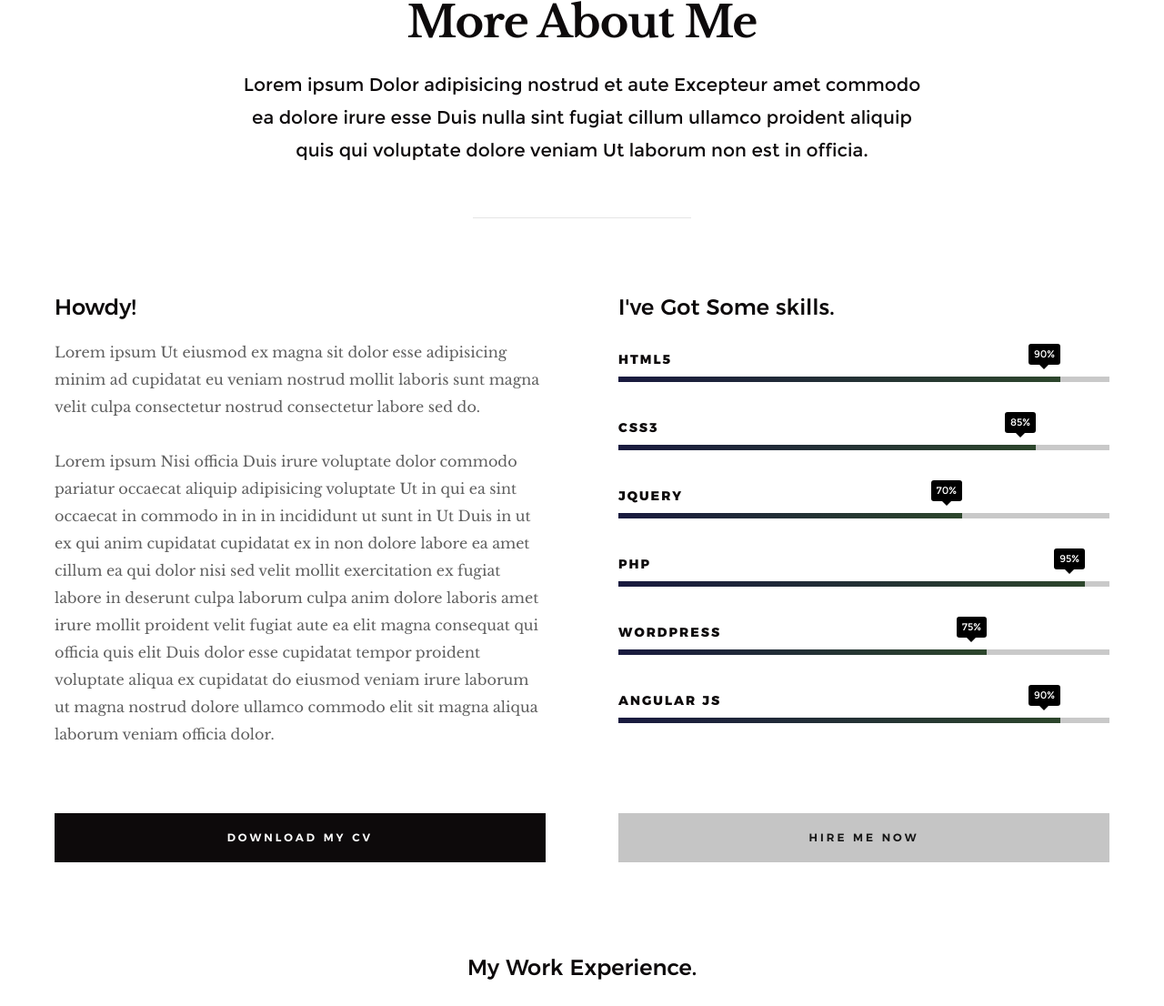
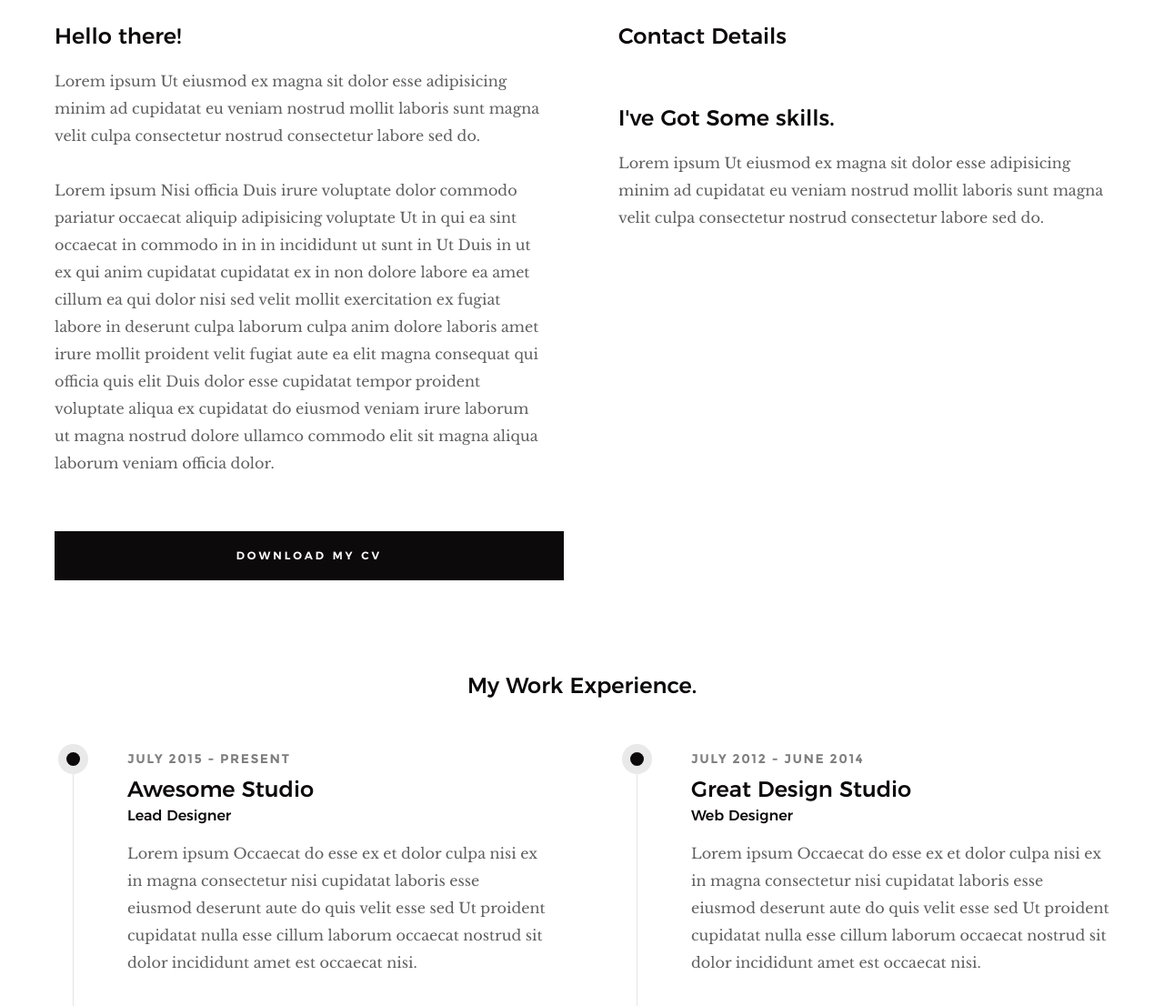
Before and after one commit to Lbalkenhol/lbalkenhol.github.io, a plain HTML site: page index.html in a window 1280 px wide. Shown: the part 984-2090 px from the top of the page at 91% size. Drawn offline with Linux system fonts and the light colour scheme.

Commit message:
playing with the template

```diff
--- a/index.html
+++ b/index.html
@@ -42,17 +42,18 @@
     ================================================== -->
     <header class="s-header">
 
+    	<!---
         <div class="header-logo">
             <a class="site-logo" href="index.html"><img src="images/logo.png" alt="Homepage"></a>
         </div>
+        --->
 
         <nav class="header-nav-wrap">
             <ul class="header-nav">
                 <li class="current"><a class="smoothscroll"  href="#home" title="home">Home</a></li>
                 <li><a class="smoothscroll"  href="#about" title="about">About</a></li>
-                <li><a class="smoothscroll"  href="#works" title="works">Works</a></li>
-                <li><a class="smoothscroll"  href="#blog" title="blog">Blog</a></li>
-                <li><a class="smoothscroll"  href="#contact" title="contact">Contact</a></li>
+                <li><a class="smoothscroll"  href="#research" title="researcg">Research</a></li>
+                <li><a class="smoothscroll"  href="#cv" title="cv">CV</a></li>
             </ul>
         </nav>
 
@@ -72,14 +73,17 @@
 
             <div class="row home-content__main">
 
+            	<!---
                 <h3>Hello There</h3>
+				--->
 
                 <h1>
-                    I am Jonathan Doe. <br>
-                    I am a graphic & UI/UX <br>
-                    designer based in Somewhere.
+                    I am Lennart Balkenhol. <br>
+                    I am a PhD Candidate <br>
+                    studying Cosmology.
                 </h1>
 
+                <!---
                 <div class="home-content__buttons">
                     <a href="#works" class="smoothscroll btn btn--stroke">
                         Latest Projects
@@ -88,6 +92,7 @@
                         More About Me
                     </a>
                 </div>
+                --->
 
                 <div class="home-content__scroll">
                     <a href="#about" class="scroll-link smoothscroll">
@@ -125,18 +130,20 @@
     ================================================== -->
     <section id="about" class="s-about target-section">
 
+        <!---
         <div class="row narrow section-intro has-bottom-sep">
             <div class="col-full text-center">
-                <h3>About</h3>
+                <h3>Hello there!</h3>
                 <h1>More About Me</h1>
                 <p class="lead">Lorem ipsum Dolor adipisicing nostrud et aute Excepteur amet commodo ea dolore irure esse Duis nulla sint fugiat cillum ullamco proident aliquip quis qui voluptate dolore veniam Ut laborum non est in officia.</p>
             </div>
         </div>
+    	-->
 
         <div class="row about-content">
 
             <div class="col-six tab-full left">
-                <h3>Howdy!</h3>
+                <h3>Hello there!</h3>
 
                 <p>Lorem ipsum Ut eiusmod ex magna sit dolor esse adipisicing minim ad cupidatat eu veniam nostrud mollit laboris sunt magna velit culpa consectetur nostrud consectetur labore sed do.</p>
 
@@ -146,45 +153,20 @@
             </div>
 
             <div class="col-six tab-full right">
+            	<h3>Contact Details</h3>
+
                 <h3>I've Got Some skills.</h3>
 
-                <ul class="skill-bars">
-                    <li>
-                    <div class="progress percent90"><span>90%</span></div>
-                    <strong>HTML5</strong>
-                    </li>
-                    <li>
-                    <div class="progress percent85"><span>85%</span></div>
-                    <strong>CSS3</strong>
-                    </li>
-                    <li>
-                    <div class="progress percent70"><span>70%</span></div>
-                    <strong>JQuery</strong>
-                    </li>
-                    <li>
-                    <div class="progress percent95"><span>95%</span></div>
-                    <strong>PHP</strong>
-                    </li>
-                    <li>
-                    <div class="progress percent75"><span>75%</span></div>
-                    <strong>Wordpress</strong>
-                    </li>
-                    <li>
-                    <div class="progress percent90"><span>90%</span></div>
-                    <strong>Angular JS</strong>
-                    </li>
-                </ul>
+                <p>Lorem ipsum Ut eiusmod ex magna sit dolor esse adipisicing minim ad cupidatat eu veniam nostrud mollit laboris sunt magna velit culpa consectetur nostrud consectetur labore sed do.</p>
+
             </div>
 
         </div> <!-- end about-content -->
 
         <div class="row about-content about-content--buttons">
 
-            <div class="col-six tab-full left">
+            <div class="col-six tab-full">
                 <a href="#0" class="btn btn--primary full-width">Download My CV</a>
-            </div>
-            <div class="col-six tab-full right">
-                <a href="#0" class="btn full-width">Hire Me Now</a>
             </div>
 
         </div> <!-- end about-content buttons -->
```
